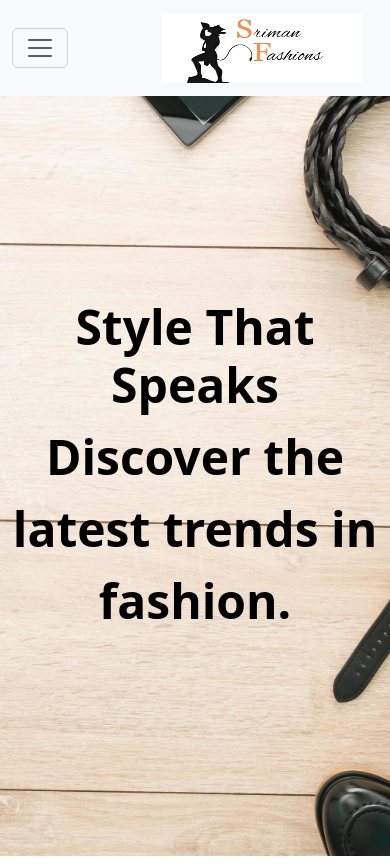
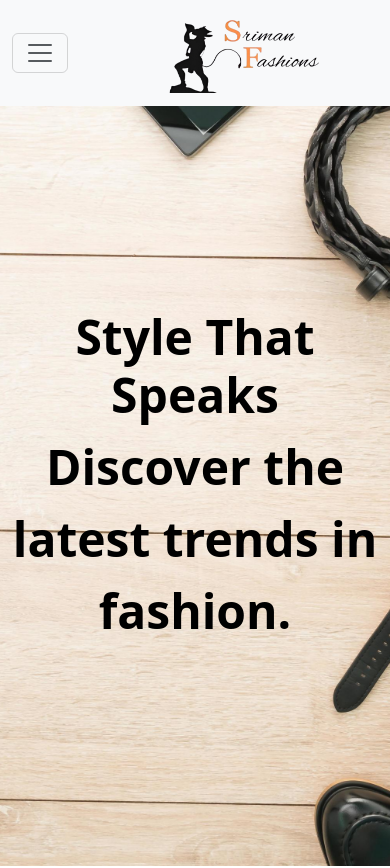
Before and after one commit to Abhishek-Nadagiri/srimanfashion, a plain HTML site: page index.html in a window 390 px wide. Shown: the top 868 px of the page. Drawn offline with nearby package versions, Linux system fonts and the light colour scheme.

Commit message:
third commit

```diff
--- a/index.html
+++ b/index.html
@@ -14,7 +14,7 @@
             <button class="navbar-toggler" type="button" data-bs-toggle="collapse" data-bs-target="#navbarSupportedContent" aria-controls="navbarSupportedContent" aria-expanded="false" aria-label="Toggle navigation">
                 <span class="navbar-toggler-icon"></span>
               </button>
-          <a class="navbar-brand" href="#"><img src="logo.jpg" alt="logo" width="200px" height="70px"></a>
+          <a class="navbar-brand" href="#"><img src="logo1.png" alt="logo" width="200px" height="70px" class="logo"></a>
 
           <div class="collapse navbar-collapse" id="navbarSupportedContent">
             <ul class="navbar-nav me-auto mb-2 mb-lg-0">
--- a/style.css
+++ b/style.css
@@ -63,4 +63,8 @@ footer{
     #navbarNav{
         padding-left: 70px;
     }
+    .logo{
+        width: 220px;
+        height: 80px;
+    }
 }
```
Also changed, not shown: logo1.png (added).
